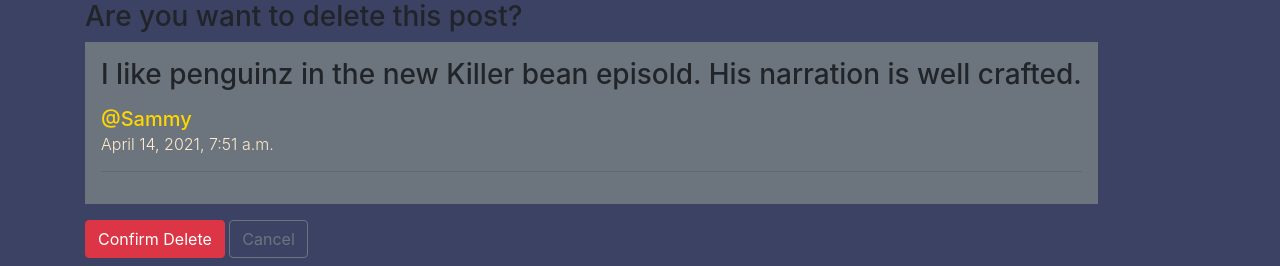
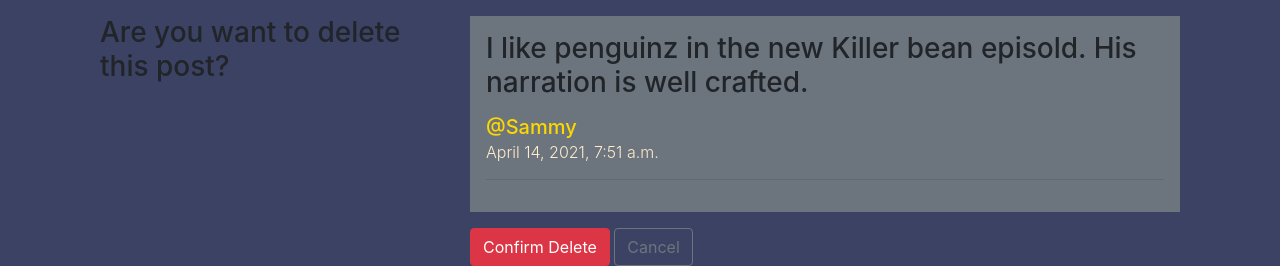
Before and after one commit to Kiran-Sawant/StarSocial, a Django app: template star_social/posts/templates/posts/post_confirm_delete.html in a window 1280 px wide. Shown: the part 56-322 px from the top of the page. Run offline with Django 3.2, Linux system fonts and the light colour scheme; the template is opened without the code that fills it: values that come from a table or form of the project are taken from there, others are empty; data comes from the database, SQL or seed files in the repository; tables that the repository leaves empty hold one stand-in row (values such as "Sample post"); some libraries are stand-ins or nearby versions.

Commit message:
did something

```diff
--- a/star_social/posts/templates/posts/post_confirm_delete.html
+++ b/star_social/posts/templates/posts/post_confirm_delete.html
@@ -1,9 +1,14 @@
 {% extends "posts/post_base.html" %}
 
 
+    {% block prepost %}
+        <div class="col-md-4 mt-3">
+            <h3>Are you want to delete this post?</h3>
+        </div>
+    {% endblock prepost %}
+
     {% block post_content %}
-    <h3>Are you want to delete this post?</h3>
-
+        <div class="col-md-8 mt-3">
             <div class="posts">
                 {% include 'posts/_post.html' with post=object hide_delete=True %}
             </div>
@@ -15,4 +20,5 @@
                     Cancel
                 </a>
             </form>
+        </div>
     {% endblock post_content %}
```
Lines whose indentation alone changed are shown as unchanged.
